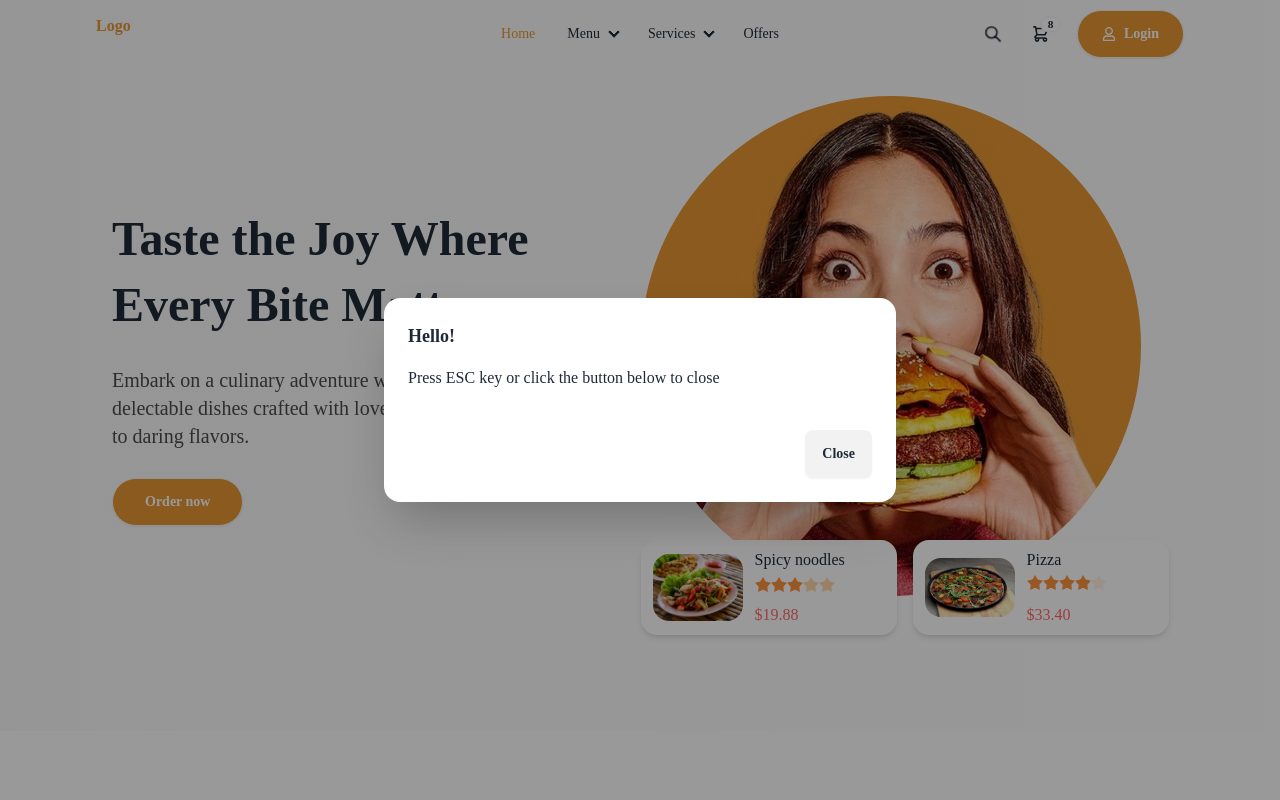
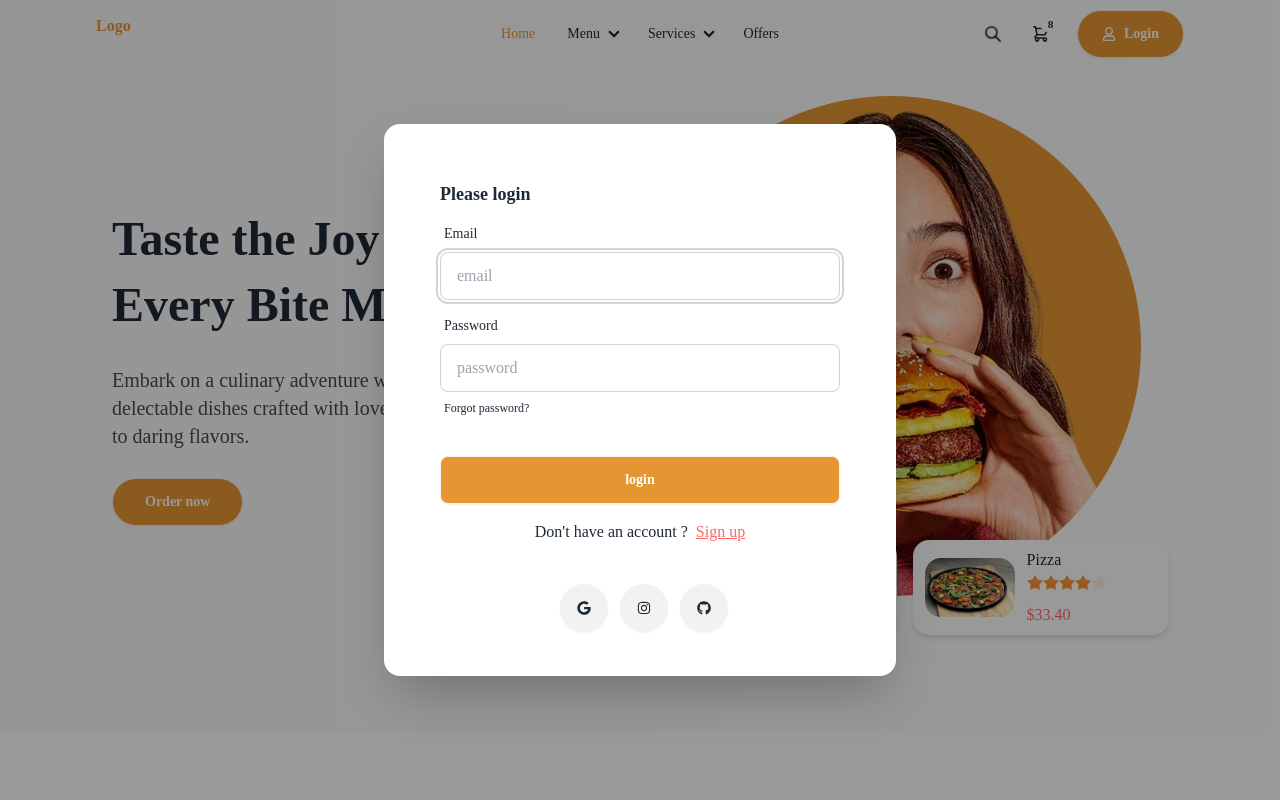
Before and after one commit to Ankush2107/Food-Ordering-Mern-app, a React app in the folder client/: page / in a window 1280 px wide. Both pictures are taken after a click on the button "Login". Shown: the top 800 px of the page. Built offline with nearby package versions, Linux system fonts and the light colour scheme; the HTML template or start-up script is replaced by a standard one.

Commit message:
inside modal we created login page

```diff
--- a/client/package.json
+++ b/client/package.json
@@ -15,6 +15,7 @@
     "match-sorter": "^6.3.1",
     "react": "^18.2.0",
     "react-dom": "^18.2.0",
+    "react-hook-form": "^7.49.2",
     "react-icons": "^4.12.0",
     "react-router-dom": "^6.21.1",
     "react-slick": "^0.29.0",
--- a/client/src/components/Cards.jsx
+++ b/client/src/components/Cards.jsx
@@ -10,7 +10,7 @@ const Cards = ({ item }) => {
     }
   return (
 
-       <div className="card min-w-96 bg-base-100 shadow-xl">
+       <div className="card w-96 bg-base-100 shadow-xl">
           <div className={`rating gap-1 absolute right-2 top-2 p-4 heartStar bg-[#E59632] ${isHeartFillted ? "text-rose-500" : "text-white"} `} onClick={handleHeartClick}>
             <FaHeart className="h-5 w-5 cursor-pointer "/>
           </div>
--- a/client/src/components/Modal.jsx
+++ b/client/src/components/Modal.jsx
@@ -1,17 +1,89 @@
+import { Link } from "react-router-dom";
+import { FaGithub, FaGoogle, FaInstagram } from "react-icons/fa";
+import { useForm } from "react-hook-form";
+
 const Modal = () => {
+  const {
+    register,
+    handleSubmit,
+    formState: { errors },
+  } = useForm();
+
+  const onSubmit = (data) => console.log(data);
   return (
-        <dialog id="my_modal_5" className="modal modal-middle sm:modal-middle">
-            <div className="modal-box">
-              <h3 className="font-bold text-lg">Hello!</h3>
-              <p className="py-4">Press ESC key or click the button below to close</p>
-              <div className="modal-action">
-                <form method="dialog">
-                  {/* if there is a button in form, it will close the modal */}
-                  <button className="btn">Close</button>
-                </form>
-              </div>
+    <dialog id="my_modal_5" className="modal modal-middle sm:modal-middle">
+      <div className="modal-box mt-0">
+        <div className="modal-action flex flex-col justify-center mt-0">
+          <form
+            onSubmit={handleSubmit(onSubmit)}
+            className="card-body"
+            method="dialog"
+          >
+            <h3 className="font-bold text-lg">Please login</h3>
+
+            {/* email */}
+            <div className="form-control">
+              <label className="label">
+                <span className="label-text">Email</span>
+              </label>
+              <input
+                type="email"
+                placeholder="email"
+                className="input input-bordered"
+                {...register("email")}
+              />
             </div>
-        </dialog>
-  )
-}
+
+            {/* password */}
+            <div className="form-control">
+              <label className="label">
+                <span className="label-text">Password</span>
+              </label>
+              <input
+                type="password"
+                placeholder="password"
+                className="input input-bordered"
+                {...register("password")}
+              />
+              <label className="label">
+                <a href="#" className="label-text-alt link link-hover">
+                  Forgot password?
+                </a>
+              </label>
+            </div>
+
+            {/* login btn */}
+            <div className="form-control mt-6">
+              <input
+                type="submit"
+                value="login"
+                className="btn bg-[#E59632] text-white"
+              />
+            </div>
+
+            <p className="text-center my-2">
+              Don&apos;t have an account ?{" "}
+              <Link to="/signup" className="underline text-red ml-1">
+                Sign up
+              </Link>{" "}
+            </p>
+          </form>
+
+          {/* social sign in */}
+          <div className="text-center space-x-3 mb-5">
+            <button className="btn btn-circle hover:bg-[#E59632] hover:text-white">
+              <FaGoogle />
+            </button>
+            <button className="btn btn-circle hover:bg-[#E59632] hover:text-white">
+              <FaInstagram />
+            </button>
+            <button className="btn btn-circle hover:bg-[#E59632] hover:text-white">
+              <FaGithub />
+            </button>
+          </div>
+        </div>
+      </div>
+    </dialog>
+  );
+};
 export default Modal;
--- a/client/src/pages/home/SpecialDishes.jsx
+++ b/client/src/pages/home/SpecialDishes.jsx
@@ -1,7 +1,6 @@
 import "slick-carousel/slick/slick.css";
 import "slick-carousel/slick/slick-theme.css";
 import Slider from "react-slick";
-import axios from 'axios';
 import { useEffect, useRef, useState } from "react";
 import Cards from "../../components/Cards";
 import { FaAngleLeft, FaAngleRight } from 'react-icons/fa6';
@@ -29,12 +28,15 @@ const SpecialDishes = () => {
     const slider = useRef(null);
 
     useEffect(() => {
-        fetch('/menu.json')
-          .then((response) => {
-
-            // fetching items which is having category equals to popular
-            const specials = response.data.filter((item) => item.category === 'popular');
-            // console.log(specials);
+      fetch("/menu.json")
+        .then((res) => {
+          if (!res.ok) {
+            throw new Error(`HTTP error! Status: ${res.status}`);
+          }
+          return res.json();
+        })
+        .then((data) => {
+          const specials = data.filter((item) => item.category === "popular");
           setRecipes(specials);
         })
         .catch((error) => {
```
Also changed, not shown: 1 other file (tests, documents, lock files or other folders). Lines whose indentation alone changed are shown as unchanged.
